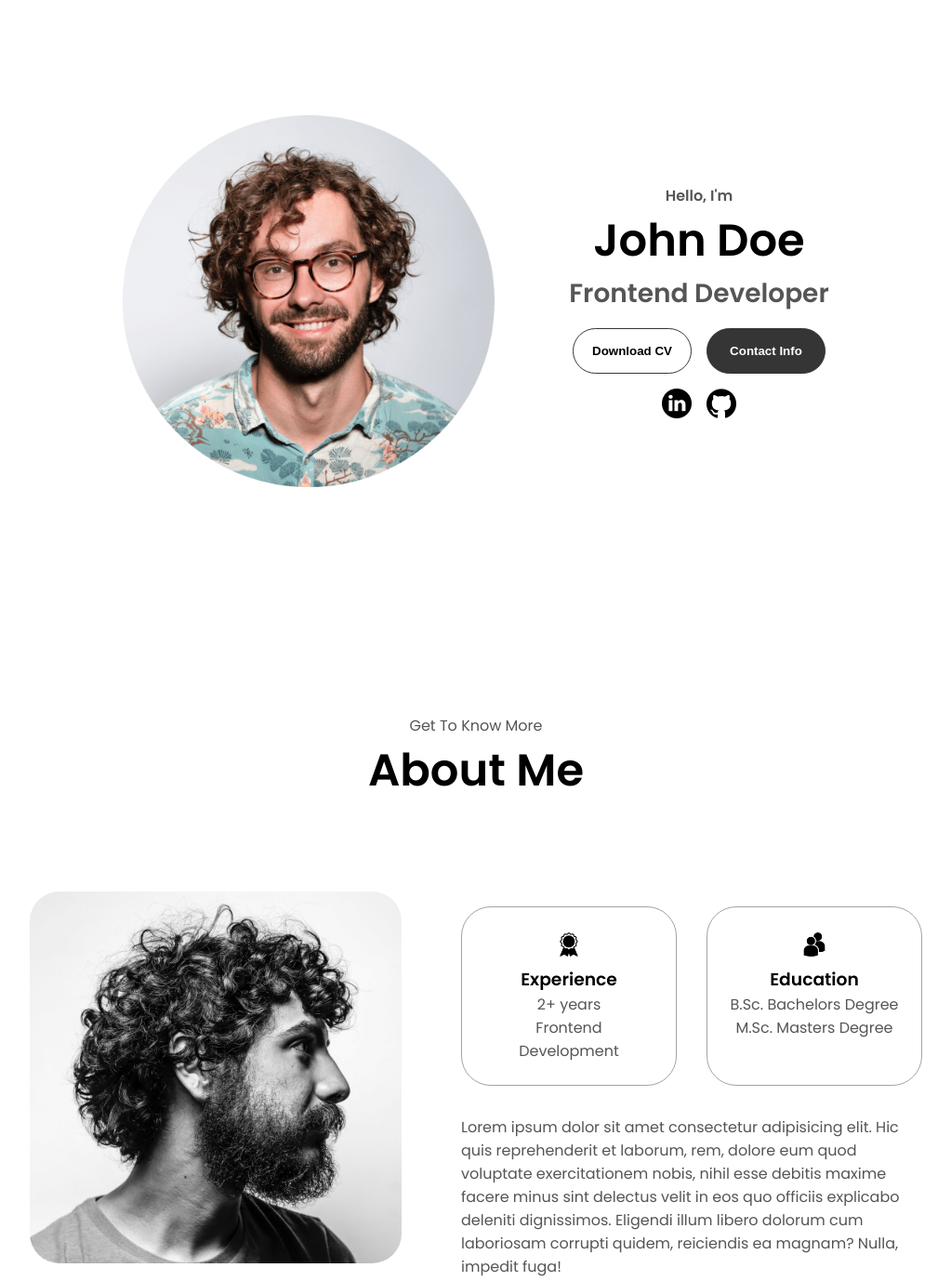
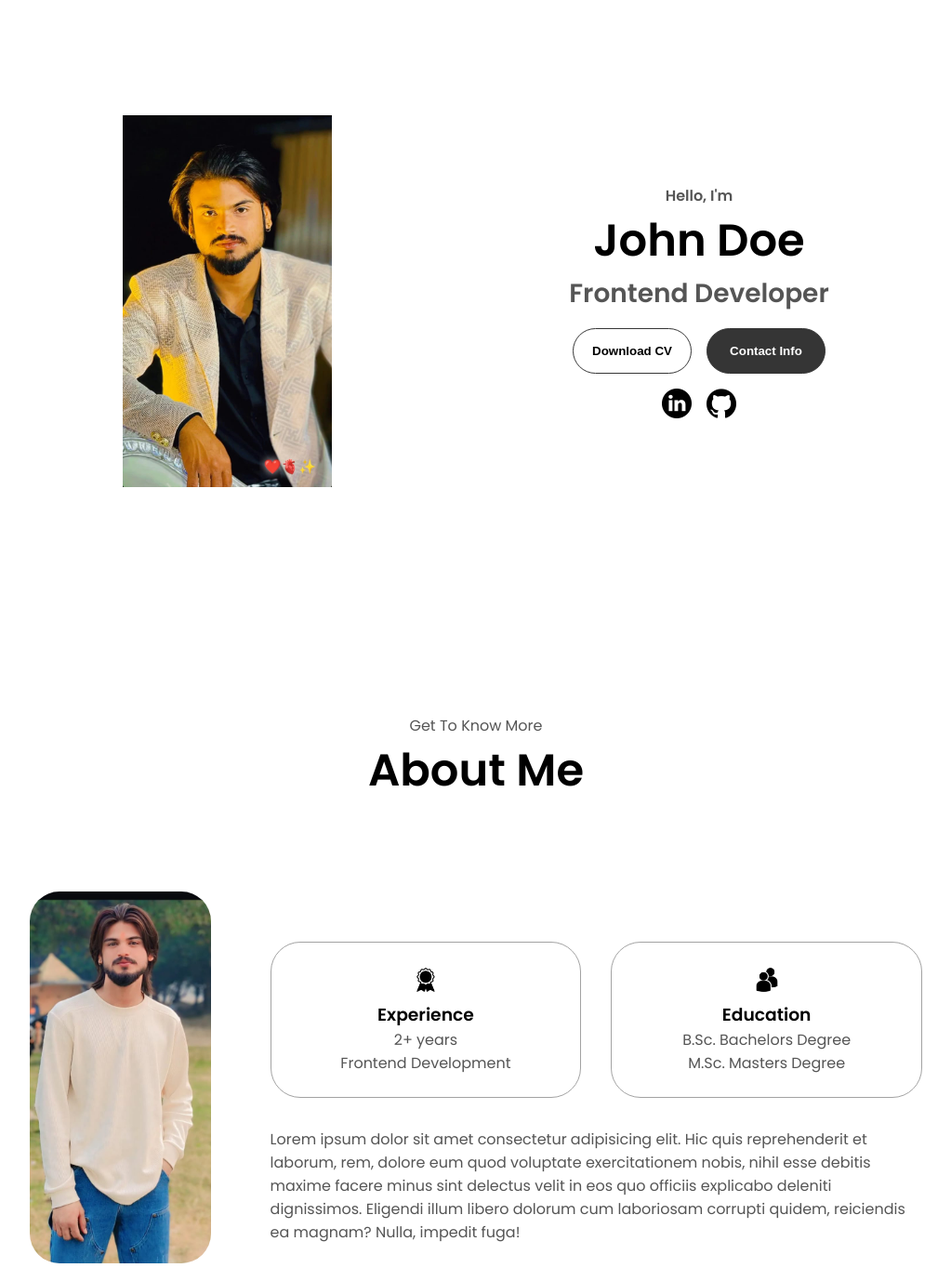
Before and after one commit to Uniqueorp/HCJPortfolioV2, a plain HTML site: page index.html in a window 1280 px wide. Shown: the part 160-1538 px from the top of the page at 93% size, without its empty margins (128-1151 px from the left). Drawn offline with Linux system fonts and the light colour scheme.

Commit message:
naveen guy photo added

```diff
--- a/index.html
+++ b/index.html
@@ -38,7 +38,7 @@
     </nav>
     <section id="profile">
       <div class="section__pic-container">
-        <img src="./assets/profile-pic.png" alt="John Doe profile picture" />
+        <img src="./assets/photo1.jpg" alt="John Doe profile picture" />
       </div>
       <div class="section__text">
         <p class="section__text__p1">Hello, I'm</p>
@@ -77,7 +77,7 @@
       <div class="section-container">
         <div class="section__pic-container">
           <img
-            src="./assets/about-pic.png"
+            src="./assets/photo2.jpg"
             alt="Profile picture"
             class="about-pic"
           />
```
Also changed, not shown: assets/photo1.jpg (added), assets/photo2.jpg (added).
